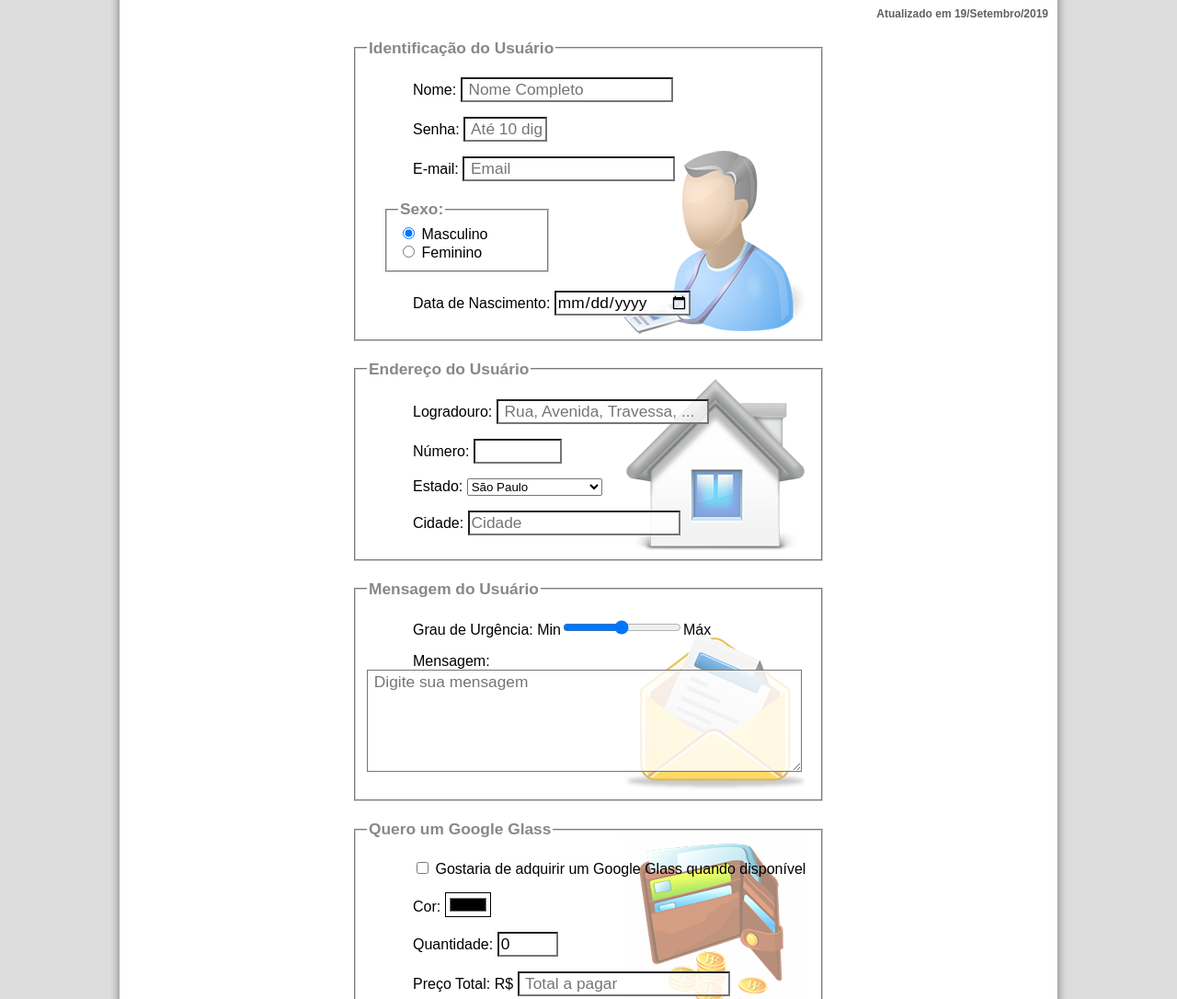
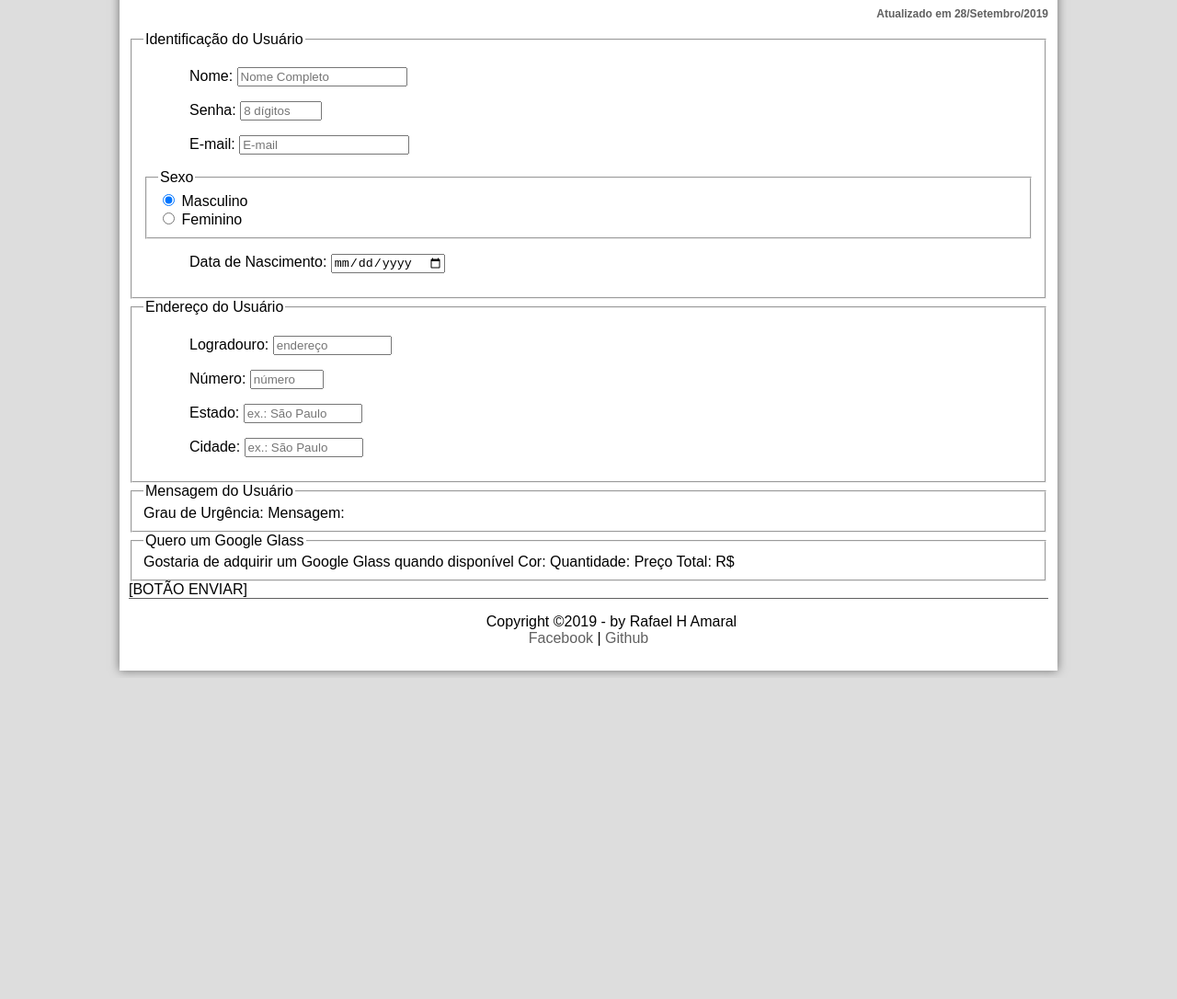
Before and after one commit to RafaelHamaral/cursoemvideoHTML5, a plain HTML site: page fale-conosco.html in a window 1280 px wide. Shown: the part 280-1366 px from the top of the page at 92% size. After the commit the page ends 1017 px from the top, so only its background shows below. Drawn offline with Linux system fonts and the light colour scheme.

Commit message:
aula 33 - formularios em html

```diff
--- a/_css/form.css
+++ b/_css/form.css
@@ -1,57 +1 @@
 @charset "utf-8";
-
-form{
-    width: 550px;
-    margin: auto;
-}
-
-input, textarea{
-    font-family: sans-serif;
-    font-weight: normal;
-    font-size: 13pt;
-    background-color: rgba(255,255,255,.8);
-}
-
-input:hover, textarea:hover{
-    background-color: #dddddd;
-}
-
-legend{
-    color: #888888;
-    font-family: sans-serif;
-    font-size: 13pt;
-    font-weight: bold;
-}
-
-fieldset{
-    border-color: #cecece;
-    margin: 20px;
-}
-
-fieldset#sexo{
-    width: 150px;
-}
-
-fieldset#usuario{
-    background: url("../_imagens/icone-contato.png") no-repeat 95% 95%;
-}
-
-fieldset#endereco{
-    background: url("../_imagens/icone-endereco.png") no-repeat 95% 95%;
-}
-
-fieldset#msg{
-    background: url("../_imagens/icone-mensagem.png") no-repeat 95% 95%;
-}
-
-fieldset#pedido{
-    background: url("../_imagens/icone-pagamento.png") no-repeat 95% 95%;
-}
-
-input#btnEnviar{
-    margin-left: 20px;
-}
-
-input#btnEnviar:hover{
-    background-color: #ffffff;
-}
--- a/fale-conosco.html
+++ b/fale-conosco.html
@@ -5,14 +5,6 @@
     <title>Tudo sobre Google Glass</title>
     <link rel="stylesheet" type="text/css" href="_css/estilo.css"/>
     <link rel="stylesheet" type="text/css" href="_css/form.css"/>
-    <script src="_javascript/funcoes.js"></script>
-    <script>
-        function calc_total() {
-            var qtd = parseInt(document.getElementById('idQtd').value);
-            tot = qtd * 1500;
-            document.getElementById('idPreco').value = tot;
-        }
-    </script>
 </head>
 
 <body>
@@ -53,85 +45,47 @@
                     <h3>Fale Conosco > Contato</h3>
                     <h1>Formulário de Contato</h1>
                     <h2>por Rafael H. Amaral</h2>
-                    <h3 class="direita">Atualizado em 19/Setembro/2019</h3>
+                    <h3 class="direita">Atualizado em 28/Setembro/2019</h3>
                 </hgroup>
             </header>
+<form>
+    <fieldset id="usuario">  <!-- conjunto de campos-->
+   <legend>Identificação do Usuário</legend> <!--titulo dentro do conjunto de campos-->
+    <p><label for="cNome"> Nome:</label> <input type="text" name="tNome" id="cNome" size = "20" maxlength ="30" placeholder="Nome Completo"/></p> <!-- size = quantidade que vai aparecer na caixa de texto, maxlenght = quantidade maxima de caracteres, placeholder = dica de conteudo da caixa de texto-->
+   <p><label for="cSenha">Senha:</label> <input type="password" name="tSenha" id="cSenha" size="8" maxlength ="8" placeholder="8 dígitos"/></p>
+   <p><label for="cMail">E-mail:</label> <input type="email" name="tMail" id="cMail" size = "20" maxlength = "50" placeholder="E-mail"/></p>
+    <fieldset id=sexo>
+   <legend>Sexo</legend>
+        <input type="radio" name="tSexo" checked id="cMasc" size="1"/> <label for="cMasc"> Masculino </label> <br>   <!-- se o id fossem iguais seria possivel selecionar os dois itens (masculino e feminino), o que estaria errado, br= cada item ficara em uma linha, checked = ja deixa o item marcado com a "bolinha"-->
+        <input type="radio" name="tSexo" id="cFem" size="1"/> <label for="cFem"> Feminino </label>
+        <!--Label = nao é só uma funcionalidade pratica, é tambem questao de semantica-->
+    </fieldset>
+    <p> <label for="cData">Data de Nascimento:</label> <input type="date" name="tData" id="cData"/></p>
+    </fieldset>
+</fieldset>
+<fieldset id="endereco">
+<legend>Endereço do Usuário</legend>
+    <p><label for="cRua">Logradouro:</label> <input type="text" name="tRua" id="cRua" size="13" maxlength="80"placeholder="endereço"/></p>
+    <p><label for="cNum">Número:</label> <input type="number" name="tNum" id="cNum" size="4" maxlength="4" placeholder="número" min="0" max="99999"/></p>
+    <p><label for="cEst">Estado:</label> <input type="text" name="tEst" id="cEst" size="13" maxlength="20" placeholder="ex.: São Paulo"/></p>
+    <p> <label for="cCid">Cidade:</label> <input type="text" name="tCid" id="cCid" size="13" maxlength="30" placeholder="ex.: São Paulo"/></p>
+</fieldset id="mensagem">
+<fieldset>
+<legend>Mensagem do Usuário</legend>
+    Grau de Urgência:
+    Mensagem:
+</fieldset>
+<fieldset id="pedidos">
+    <legend>Quero um Google Glass</legend>
+    Gostaria de adquirir um Google Glass quando disponível
+    Cor:
+    Quantidade:
+    Preço Total: R$
+</fieldset>
 
-            <form method="post" id="formContato" action="mailto:teste@teste.com.br" oninput="calc_total();">
-                <fieldset id="usuario">
-                    <legend>Identificação do Usuário</legend><p>
-                    <p><label for="idNome">Nome: </label>
-                    <input type="text" name="nome" id="idNome" size="20"
-                               maxlength="30" placeholder=" Nome Completo"/></p>
-                    <p><label for="idSenha">Senha: </label>
-                    <input type="password" name="senha" id="idSenha" size="6"
-                               maxlength="10" placeholder=" Até 10 digitos"/></p>
-                    <p><label for="idEmail">E-mail: </label>
-                    <input type="email" name="email" id="idEmail" size="20"
-                               maxlength="30" placeholder=" Email"/></p>
-                <fieldset id="sexo">
-                    <legend>Sexo:</legend>
-                    <input type="radio" name="sexo" id="masc" checked/> <label for="masc">Masculino</label><br/>
-                    <input type="radio" name="sexo" id="fem"/> <label for="fem">Feminino</label>
-                </fieldset>
-                    <p><label for="idData">Data de Nascimento: </label>
-                        <input type="date" name="data" id="idData"/></p>
-                </fieldset>
 
-            <fieldset id="endereco">
-                <legend>Endereço do Usuário</legend>
-                <p><label for="idRua">Logradouro: </label>
-                    <input type="text" name="rua" id="idRua" size="20" maxlength="30" placeholder=" Rua, Avenida, Travessa, ... "></p>
-                <p><label for="idNum">Número: </label>
-                    <input type="number" name="num" id="idNum" min="0" max="99999"></p>
-                <p><label for="idEstado">Estado: </label>
-                <select name="Estado" id="idEstado">
-                    <optgroup label="Região Sudeste">
-                        <option value="SP">São Paulo</option>
-                        <option value="RJ">Rio de Janeiro</option>
-                        <option value="MG">Minas Gerais</option>
-                    </optgroup>
-                    <optgroup label="Região Sul">
-                        <option value="SC">Santa Catarina</option>
-                        <option value="RS">Rio Grande do Sul</option>
-                        <option value="PR">Paraná</option>
-                    </optgroup>
-                </select></p>
-                <p><label for="idCidade">Cidade: </label>
-                <input type="text" name="cidade" id="idCidade" size="20"
-                       maxlength="20" placeholder="Cidade" list="cidades"></p>
-                <datalist id="cidades">
-                    <option value="Santos"></option>
-                    <option value="Praia Grande"></option>
-                    <option value="São Vicente"></option>
-                    <option value="Guarujá"></option>
-                </datalist>
-            </fieldset>
-
-            <fieldset id="msg">
-                <legend>Mensagem do Usuário</legend>
-                <p><label for="idUrgencia">Grau de Urgência: </label>
-                Min<input type="range" name="urgencia" id="idUrgencia" min="0" max="10">Máx</p>
-                <p><label for="idMsg">Mensagem: </label>
-                <textarea name="mensagem" id="idMsg" cols="45" rows="5"
-                          placeholder=" Digite sua mensagem" ></textarea></p>
-            </fieldset>
-
-            <fieldset id="pedido">
-                <legend>Quero um Google Glass</legend>
-                <p><input type="checkbox" name="adquirir" id="idAdquirir">
-                    <label for="idAdquirir">Gostaria de adquirir um Google Glass quando disponível</label></p>
-                <p><label for="idCor">Cor: </label>
-                    <input type="color" name="cor" id="idCor"></p>
-                <p><label for="idQtd">Quantidade: </label>
-                    <input type="number" name="qtd" id="idQtd" min="1" max="10" value="0"></p>
-                <p><label for="idPreco">Preço Total: R$</label>
-                    <input type="text" name="preco" id="idPreco" placeholder=" Total a pagar" readonly></p>
-            </fieldset>
-            <!--<input type="submit" value="Enviar">-->
-            <input type="image" src="_imagens/botao-enviar.png" name="enviar" id="btnEnviar">
-            </form>
-        </article>
+[BOTÃO ENVIAR]
+</form>
     </section>
     <footer id="rodape">
        <p>Copyright &copy;2019 - by Rafael H Amaral <br/>
```
